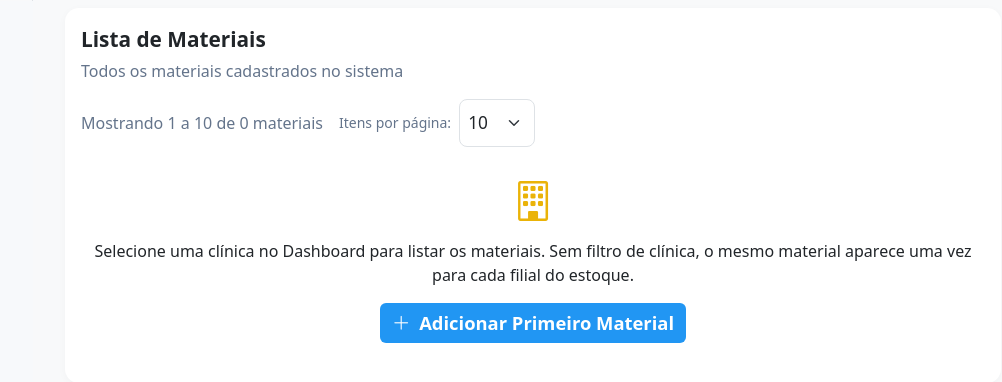
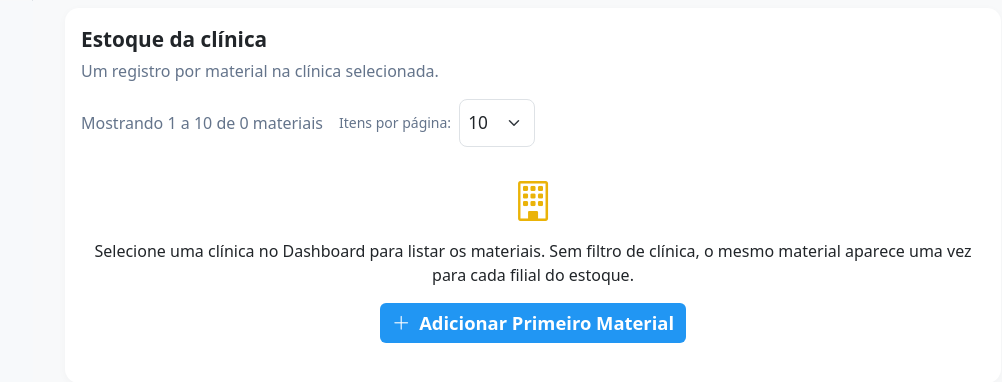
Before and after one commit to AMFBRASIL/gruposorrisos, a PHP site: page /sistemas/material.php in a window 1280 px wide. Shown: the part 799-1181 px from the top of the page, without its empty margins (247-1249 px from the left). Run offline with PHP 8.4, Linux system fonts and the light colour scheme; the visitor is signed in with stand-in values (Sample User, id 1); data that the repository does not hold is empty.

Commit message:
Catalogo

```diff
--- a/material.php
+++ b/material.php
@@ -225,8 +225,8 @@ $user = getCurrentUser();
             <!-- Lista de Materiais -->
             <div class="card card-resumo">
                 <div class="card-body">
-                    <div class="fw-bold mb-1" style="font-size:1.3rem;">Lista de Materiais</div>
-                    <div class="text-muted mb-3">Todos os materiais cadastrados no sistema</div>
+                    <div class="fw-bold mb-1" style="font-size:1.3rem;" id="lista-materiais-titulo">Lista de Materiais</div>
+                    <div class="text-muted mb-3" id="lista-materiais-subtitulo">Selecione uma clínica no Dashboard para ver o estoque local de cada material.</div>
 
                     <!-- Loading -->
                     <div id="loading" class="text-center py-4">
@@ -694,9 +694,12 @@ async function carregarFilialSelecionada() {
                 if (filial) {
                     filialNome.textContent = filial.nome;
                     indicator.style.display = 'flex';
+                    indicator.className = 'alert alert-info d-flex align-items-center mb-3';
+                    atualizarTituloListaMateriais(filial.nome);
                     console.log('✅ Filial exibida:', filial.nome);
                 } else {
                     indicator.style.display = 'none';
+                    atualizarTituloListaMateriais(null);
                 }
             } else {
                 indicator.style.display = 'none';
@@ -713,6 +716,7 @@ async function carregarFilialSelecionada() {
         if (sub) {
             sub.textContent = 'Selecione uma clínica no Dashboard. Sem isso, o mesmo material pode aparecer repetido para cada filial.';
         }
+        atualizarTituloListaMateriais(null);
         console.log('⚠️ Nenhuma filial selecionada');
     }
 }
@@ -726,6 +730,27 @@ function exibirMensagemSemDados(mensagem, iconeClasse) {
         iconEl.className = iconeClasse || 'bi bi-inbox fs-1 text-muted';
     }
     if (semDados) semDados.style.display = 'block';
+}
+
+/** Atualiza título da lista: estoque da clínica (1 linha por material) vs aguardando seleção. */
+function atualizarTituloListaMateriais(nomeFilial) {
+    const titulo = document.getElementById('lista-materiais-titulo');
+    const subtitulo = document.getElementById('lista-materiais-subtitulo');
+    const filialId = obterFilialIdParaConsulta();
+    if (filialId && nomeFilial) {
+        if (titulo) titulo.textContent = 'Estoque da clínica';
+        if (subtitulo) {
+            subtitulo.textContent = 'Um registro por material em «' + nomeFilial + '». O catálogo é único na rede; quantidade e limites variam por clínica.';
+        }
+    } else if (filialId) {
+        if (titulo) titulo.textContent = 'Estoque da clínica';
+        if (subtitulo) subtitulo.textContent = 'Um registro por material na clínica selecionada.';
+    } else {
+        if (titulo) titulo.textContent = 'Lista de Materiais';
+        if (subtitulo) {
+            subtitulo.textContent = 'Selecione uma clínica no Dashboard. Sem filtro, o mesmo material apareceria repetido para cada filial.';
+        }
+    }
 }
 
 async function carregarEstatisticas() {
@@ -937,18 +962,24 @@ function renderizarTabela(materiais) {
 
     tbody.innerHTML = '';
 
+    const filialFiltroAtiva = !!obterFilialIdParaConsulta();
+
     materiais.forEach((material, index) => {
         console.log(`🔧 Renderizando material ${index + 1}:`, material.nome);
+        const linhaClinica = filialFiltroAtiva
+            ? ''
+            : `<span class="text-muted small d-block">Clínica: ${material.nome_filial || 'Sem filial'}</span>`;
+        const linhaFornecedor = material.fornecedor_nome
+            ? `<span class="text-muted small d-block">Fornecedor: ${material.fornecedor_nome}</span>`
+            : '';
         const tr = document.createElement('tr');
         tr.innerHTML = `
             <td><input type="checkbox" class="form-check-input material-checkbox" value="${material.id_material}"></td>
             <td>${material.codigo}</td>
             <td>
-                <strong>${material.nome}</strong><br>
-                <span class="text-muted small"> Clínica:
-                    ${material.nome_filial || 'Sem filial'}
-                    ${material.fornecedor_nome ? `<br> Fornecedor:  ${material.fornecedor_nome}` : ''}
-                </span>
+                <strong>${material.nome}</strong>
+                ${linhaClinica}
+                ${linhaFornecedor}
             </td>
             <td>${material.nome_categoria || 'Sem categoria'}</td>
             <td>${material.unidade_sigla || 'UN'}</td>
```
